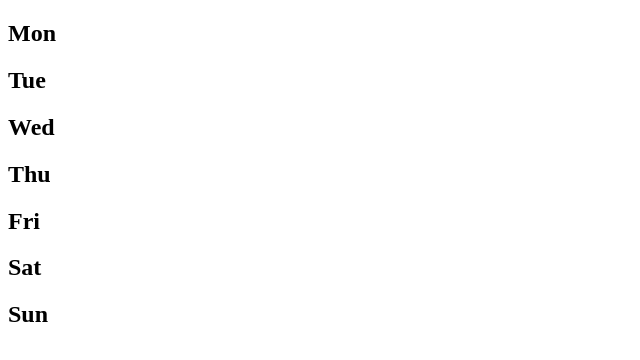
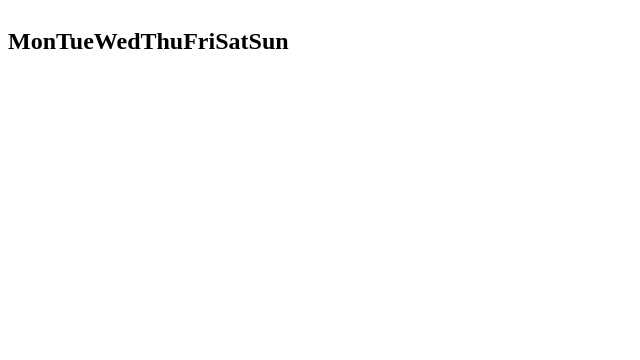
Before and after one commit to tbroadley/waterloo-events-app, a React app: page / in a window 1280 px wide. Shown: the whole page, without its empty margins (0-640 px from the left). Built offline with nearby package versions, Linux system fonts and the light colour scheme.

Commit message:
added some CSS

```diff
--- a/components/app.js
+++ b/components/app.js
@@ -5,9 +5,7 @@ import Calendar from './calendar';
 export default class App extends React.Component {
   render() {
     return (
-      <div>
-        <Calendar events={this.props.events} />
-      </div>
+      <Calendar events={this.props.events} />
     );
   }
 }
--- /dev/null
+++ b/index.css
@@ -0,0 +1,11 @@
+#calendar {
+  display: flex;
+  flex-flow: column;
+}
+
+#calendar > div {
+  flex: 1 1 auto;
+
+  display: flex;
+  flex-flow: row;
+}
--- a/index.html
+++ b/index.html
@@ -3,6 +3,7 @@
   <head>
     <meta charset="utf-8">
     <title>Waterloo Events</title>
+    <link rel="stylesheet" href="index.css" charset="utf-8">
   </head>
   <body>
     <div id="root"></div>
```
